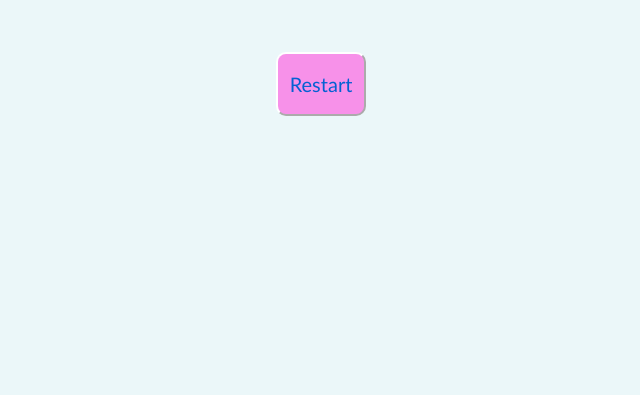
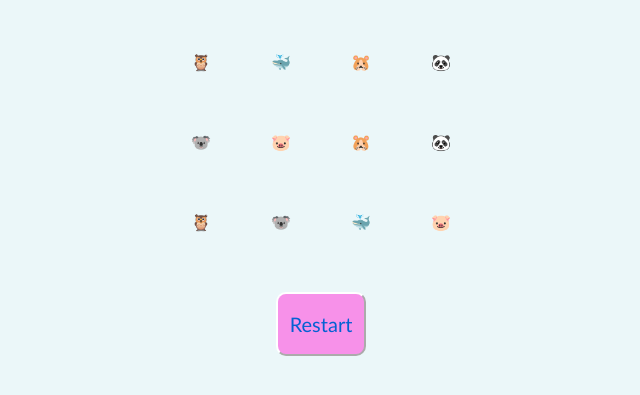
Before and after one commit to mouna243/S2_brif1, a plain HTML site: page index.html in a window 1280 px wide. Shown: the part 253-648 px from the top of the page, without its empty margins (319-959 px from the left). Drawn offline with Linux system fonts and the light colour scheme.

Commit message:
la modification de button pour mélanger

```diff
--- a/index.html
+++ b/index.html
@@ -13,8 +13,22 @@
       <p>Move : <span id="move">0</span> </p>
     </div>
     <div class="carts" id="cart_container">
-        <!-- les cartes organiser par js -->
+      <div class="cart">🦉</div>
+      <div class="cart">🐳</div>
+      <div class="cart">🐹</div>
+      <div class="cart">🐼</div>
+      <div class="cart">🐨</div>
+      <div class="cart">🐷</div>
+      <div class="cart">🐹</div>
+      <div class="cart">🐼</div>
+      <div class="cart">🦉</div>
+      <div class="cart">🐨</div>
+      <div class="cart">🐳</div>
+      <div class="cart">🐷</div>
+
+
     </div>
-    <button id="restart">Restart</button>
+    <button id="restart" onclick="emoji()">Restart</button>
+    <script src="java.js"></script>
 </body>
 </html>
```
